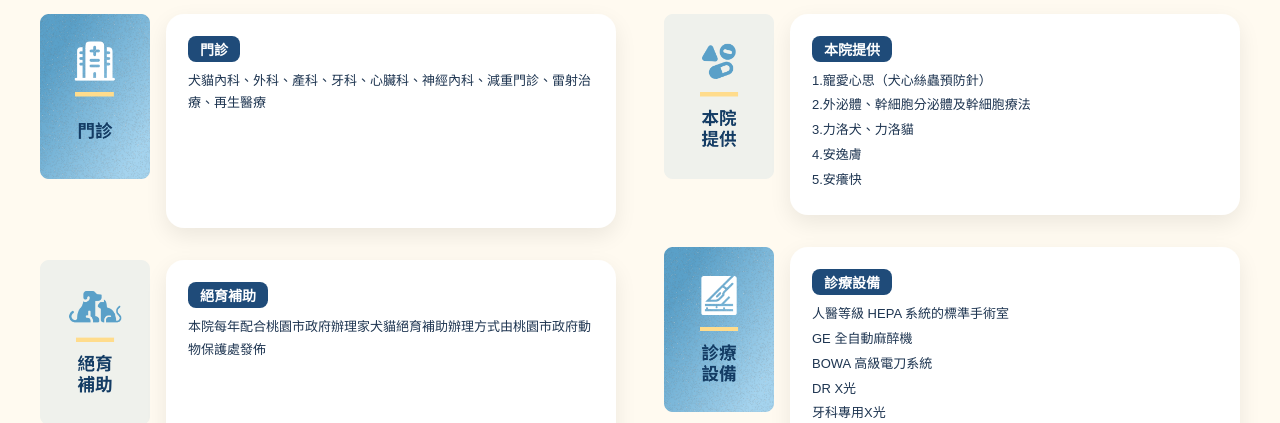
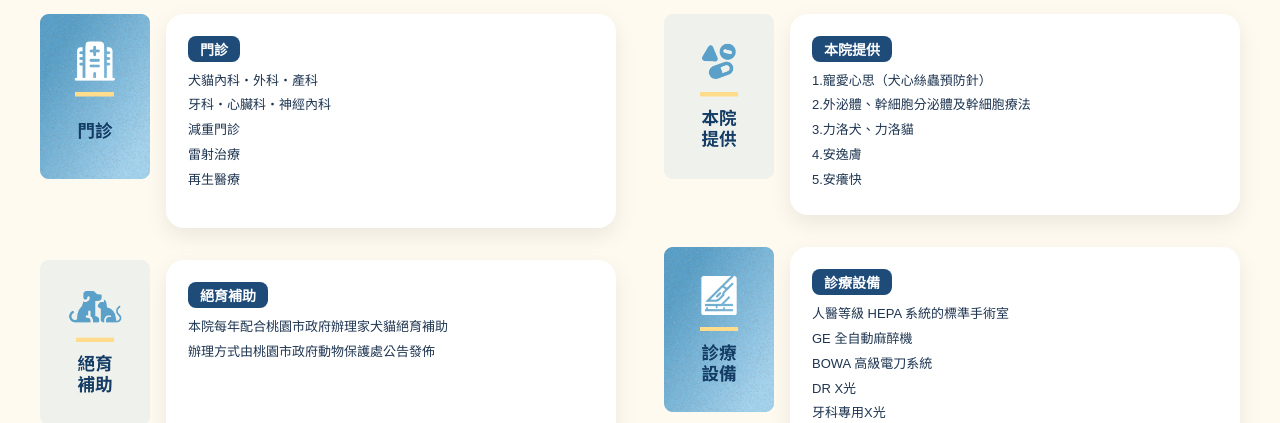
Before and after one commit to ss012932/ZmnZmnPusin_Nuxt, a Nuxt app: page /service in a window 1280 px wide. Shown: the part 208-631 px from the top of the page. Built offline with nearby package versions, Linux system fonts and the light colour scheme; no server answers.

Commit message:
v1.0.14 排版調整

```diff
--- a/app/pages/service.vue
+++ b/app/pages/service.vue
@@ -19,9 +19,13 @@
             </div>
             <div class="card-box">
               <h4>門診</h4>
-              <p>
-                犬貓內科、外科、產科、牙科、心臟科、神經內科、減重門診、雷射治療、再生醫療
-              </p>
+              <ul>
+                <li>犬貓內科・外科・產科</li>
+                <li>牙科・心臟科・神經內科</li>
+                <li>減重門診</li>
+                <li>雷射治療</li>
+                <li>再生醫療</li>
+              </ul>
             </div>
           </div>
 
@@ -35,9 +39,10 @@
             </div>
             <div class="card-box">
               <h4>絕育補助</h4>
-              <p>
-                本院每年配合桃園市政府辦理家犬貓絕育補助辦理方式由桃園市政府動物保護處發佈
-              </p>
+              <ul>
+                <li>本院每年配合桃園市政府辦理家犬貓絕育補助</li>
+                <li>辦理方式由桃園市政府動物保護處公告發佈</li>
+              </ul>
             </div>
           </div>
 
```
